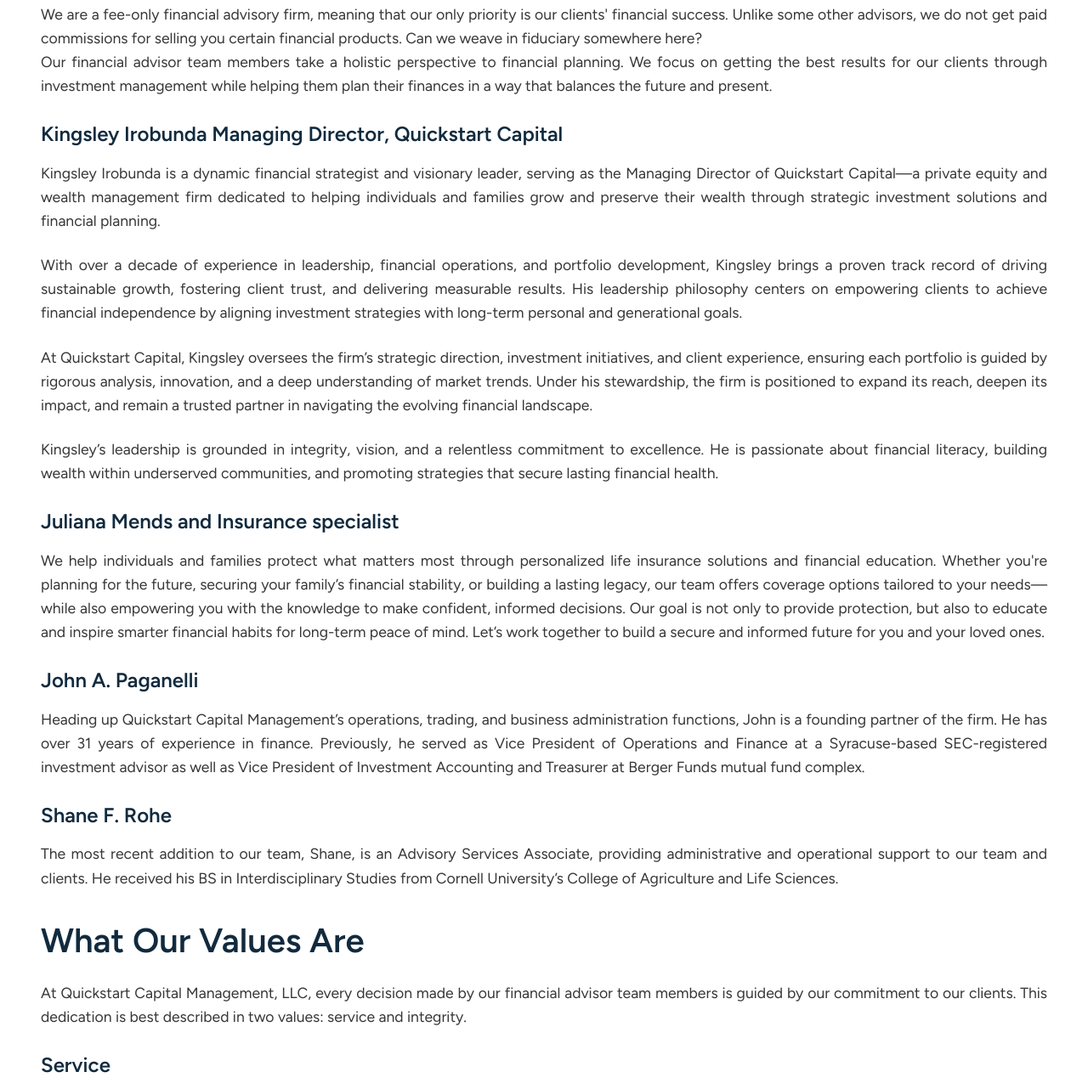
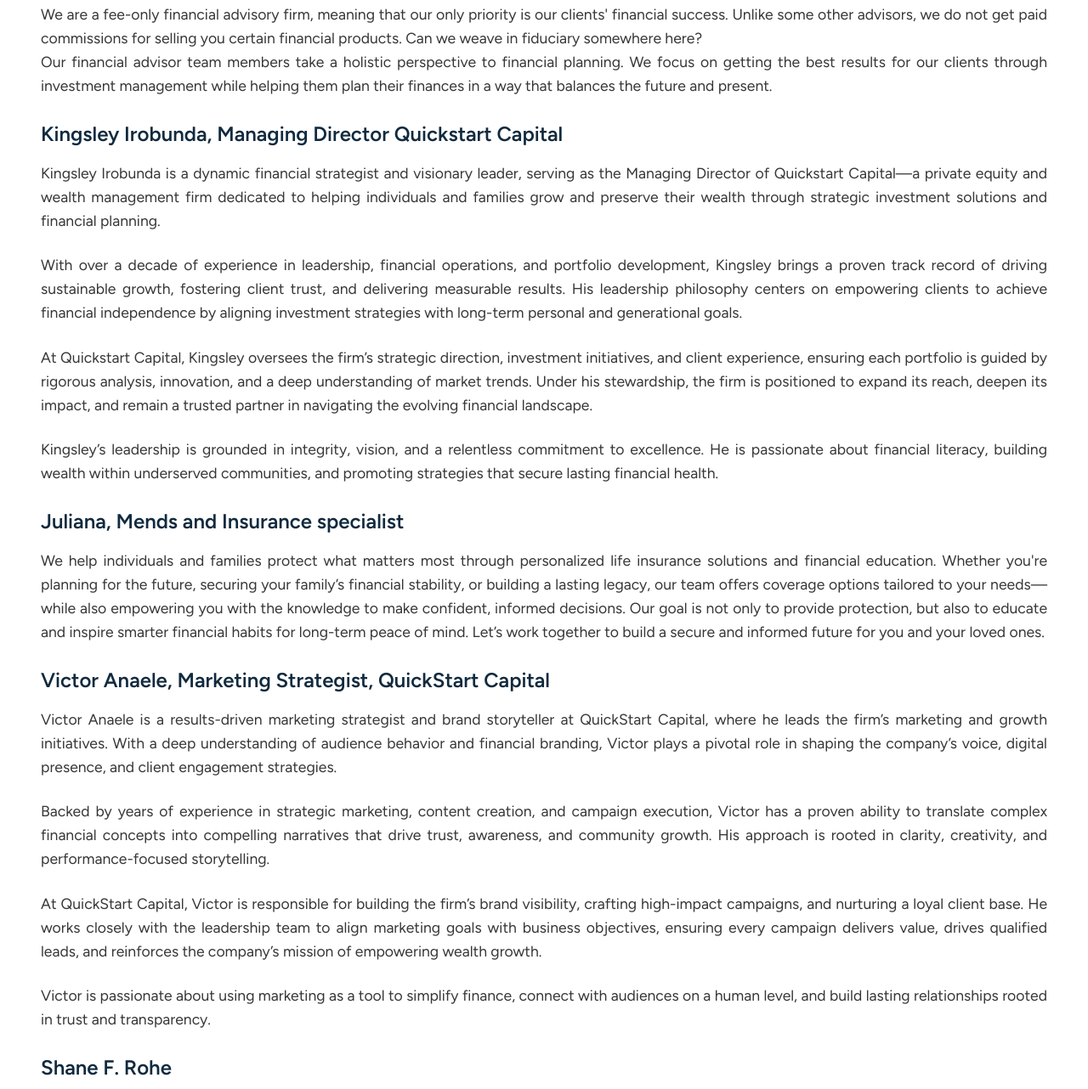
Before and after one commit to Heisobims/Quickstart, a website: page financialadvisors.html in a window 1280 px wide. Shown: the part 838-2120 px from the top of the page at 85% size. Drawn offline with nearby package versions, Linux system fonts and the light colour scheme.

Commit message:
third commit

```diff
--- a/financialadvisors.html
+++ b/financialadvisors.html
@@ -44,7 +44,7 @@
               <li><a href="/product-services/employers.html">FOR EMPLOYERS</a></li>
               <li><a href="/product-services/forfinancialadvisors.html">FOR FINANCIAL ADVISORS</a></li>
               <li><a href="/product-services/investmentmanagement.html">INVESTMENT MANAGEMENT</a></li>
-              <li><a href="/product-services/freefinancialplanning.html">OUR FEE-ONLY FINANCIAL PLANNING</a></li>
+              <li><a href="/product-services/freefinancialplanning.html">ESTATE PLANNING</a></li>
               <li><a href="/product-services/financialplanningservices.html">FINANCIAL PLANNING SERVICES</a></li>
             </ul>
           </li>
@@ -75,8 +75,7 @@
         <p>We are a fee-only financial advisory firm, meaning that our only priority is our clients' financial success. Unlike some other advisors, we do not get paid commissions for selling you certain financial products.  Can we weave in fiduciary somewhere here?
 
 <br/>Our financial advisor team members take a holistic perspective to financial planning. We focus on getting the best results for our clients through investment management while helping them plan their finances in a way that balances the future and present.</p>
-<h3>Kingsley Irobunda
-Managing Director, Quickstart Capital
+<h3>Kingsley Irobunda, Managing Director Quickstart Capital
 </h3>
 <p>Kingsley Irobunda is a dynamic financial strategist and visionary leader, serving as the Managing Director of Quickstart Capital—a private equity and wealth management firm dedicated to helping individuals and families grow and preserve their wealth through strategic investment solutions and financial planning.
 </p>
@@ -85,10 +84,17 @@
 <p>At Quickstart Capital, Kingsley oversees the firm’s strategic direction, investment initiatives, and client experience, ensuring each portfolio is guided by rigorous analysis, innovation, and a deep understanding of market trends. Under his stewardship, the firm is positioned to expand its reach, deepen its impact, and remain a trusted partner in navigating the evolving financial landscape.
 </p>
 <p>Kingsley’s leadership is grounded in integrity, vision, and a relentless commitment to excellence. He is passionate about financial literacy, building wealth within underserved communities, and promoting strategies that secure lasting financial health.</p>
-<h3>Juliana Mends and Insurance specialist</h3>
+<h3>Juliana, Mends and Insurance specialist</h3>
 <p>We help individuals and families protect what matters most through personalized life insurance solutions and financial education. Whether you're planning for the future, securing your family’s financial stability, or building a lasting legacy, our team offers coverage options tailored to your needs—while also empowering you with the knowledge to make confident, informed decisions. Our goal is not only to provide protection, but also to educate and inspire smarter financial habits for long-term peace of mind. Let’s work together to build a secure and informed future for you and your loved ones.</p>
-<h3>John A. Paganelli</h3>
-<p>Heading up Quickstart Capital Management’s operations, trading, and business administration functions, John is a founding partner of the firm. He has over 31 years of experience in finance. Previously, he served as Vice President of Operations and Finance at a Syracuse-based SEC-registered investment advisor as well as Vice President of Investment Accounting and Treasurer at Berger Funds mutual fund complex.</p>
+<h3>Victor Anaele, Marketing Strategist, QuickStart Capital
+</h3>
+<p>Victor Anaele is a results-driven marketing strategist and brand storyteller at QuickStart Capital, where he leads the firm’s marketing and growth initiatives. With a deep understanding of audience behavior and financial branding, Victor plays a pivotal role in shaping the company’s voice, digital presence, and client engagement strategies.
+</p>
+<p>Backed by years of experience in strategic marketing, content creation, and campaign execution, Victor has a proven ability to translate complex financial concepts into compelling narratives that drive trust, awareness, and community growth. His approach is rooted in clarity, creativity, and performance-focused storytelling.
+</p>
+<p>At QuickStart Capital, Victor is responsible for building the firm’s brand visibility, crafting high-impact campaigns, and nurturing a loyal client base. He works closely with the leadership team to align marketing goals with business objectives, ensuring every campaign delivers value, drives qualified leads, and reinforces the company’s mission of empowering wealth growth.
+</p>
+<p>Victor is passionate about using marketing as a tool to simplify finance, connect with audiences on a human level, and build lasting relationships rooted in trust and transparency.</p>
 <h3>Shane F. Rohe</h3>
 <p>The most recent addition to our team, Shane, is an Advisory Services Associate, providing administrative and operational support to our team and clients. He received his BS in Interdisciplinary Studies from Cornell University’s College of Agriculture and Life Sciences.</p>
 <h1>What Our Values Are</h1>
--- a/style.css
+++ b/style.css
@@ -511,7 +511,7 @@
 
 /* footer styling */
 .footer {
-  background-color: rgb(133, 132, 132);
+  background-color: #112A3E;
   color: white;
   padding: 3rem 0;
 }
```
Also changed, not shown: aboutus.html (+1 -1 lines), accountaccess.html (+1 -1 lines), bookmeeting.html (+2 -2 lines), contactus.html (+2 -3 lines), index.html (+4 -3 lines), insights.html (+1 -1 lines), whychooseus.html (+1 -1 lines).
